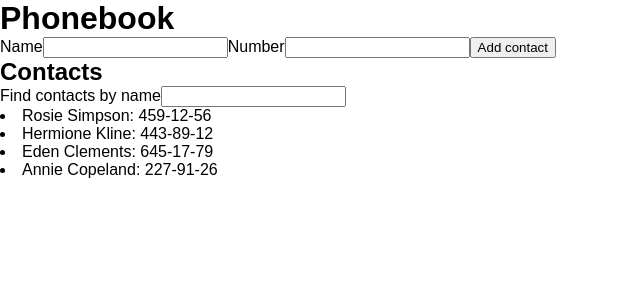
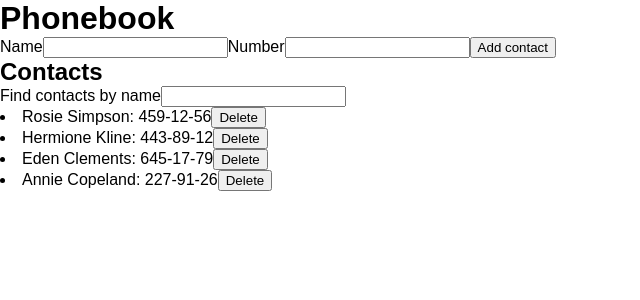
Before and after one commit to andysmokk/goit-react-hw-02-phonebook, a React (Create React App) app: page / in a window 1280 px wide. Shown: the top 300 px of the page, without its empty margins (0-640 px from the left). Built offline with nearby package versions, Linux system fonts and the light colour scheme.

Commit message:
added filter for contacts

```diff
--- a/src/App.js
+++ b/src/App.js
@@ -1,5 +1,6 @@
 import './App.css';
 import React, { Component } from 'react';
+// import shortid from 'shortid';
 import ContactForm from './components/ContactForm/ContactForm';
 import ContactList from './components/ContactList/ContactList';
 import Filter from './components/Filter/Filter';
@@ -15,12 +16,27 @@ class App extends Component {
     filter: '',
   };
 
-  formSubmitHandler = data => {
-    console.log(data);
+  deleteContact = contactId => {
+    this.setState(prev => ({
+      contacts: prev.contacts.filter(contact => contact.id !== contactId),
+    }));
+  };
+
+  formSubmitHandler = contact => {
+    const { contacts } = this.state;
+    this.setState({ contacts: [contact, ...contacts] });
+    console.log(contact);
   };
 
   changeFilter = e => {
     this.setState({ filter: e.currentTarget.value });
+  };
+
+  getFilteredContacts = () => {
+    const normalizedFilter = this.state.filter.toLocaleLowerCase();
+    return this.state.contacts.filter(contact =>
+      contact.name.toLocaleLowerCase().includes(normalizedFilter),
+    );
   };
 
   render() {
@@ -30,7 +46,10 @@ class App extends Component {
         <ContactForm onSubmit={this.formSubmitHandler} />
         <h2>Contacts</h2>
         <Filter value={this.state.filter} onChange={this.changeFilter} />
-        <ContactList contacts={this.state.contacts} />
+        <ContactList
+          contacts={this.getFilteredContacts()}
+          onDeleteContact={this.deleteContact}
+        />
       </div>
     );
   }
--- a/src/components/ContactForm/ContactForm.js
+++ b/src/components/ContactForm/ContactForm.js
@@ -9,6 +9,14 @@ class ContactForm extends Component {
 
   nameInputId = shortid.generate();
   numberInputId = shortid.generate();
+  // newContactId = shortid.generate();
+
+  addContact = () => {
+    const newContactId = shortid.generate();
+    const { name, number } = this.state;
+    const newContact = { name, number, id: newContactId };
+    // this.props.onSubmit(newContact);
+  };
 
   onFormChange = e => {
     const { name, value } = e.currentTarget;
--- a/src/components/ContactList/ContactList.js
+++ b/src/components/ContactList/ContactList.js
@@ -1,9 +1,10 @@
-function ContactList({ contacts }) {
+function ContactList({ contacts, onDeleteContact }) {
   return (
     <ul>
       {contacts.map(({ id, name, number }) => (
         <li key={id}>
           {name}: {number}
+          <button onClick={() => onDeleteContact(id)}>Delete</button>
         </li>
       ))}
     </ul>
```
